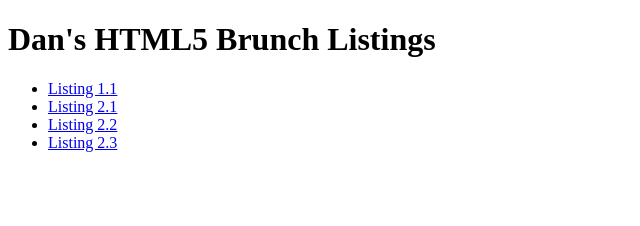
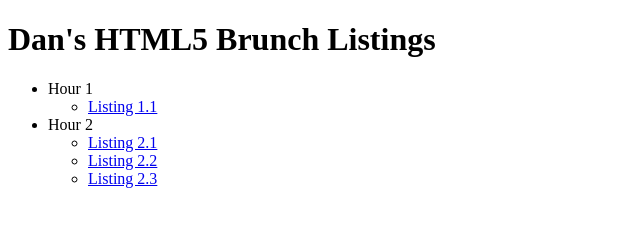
Before and after one commit to dansherpa/html5brunch, a plain HTML site: page index.html in a window 1280 px wide. Shown: the whole page, without its empty margins (0-640 px from the left). Drawn offline with Linux system fonts and the light colour scheme.

Commit message:
format index

```diff
--- a/index.html
+++ b/index.html
@@ -7,9 +7,15 @@
   <body>
   <h1>Dan's HTML5 Brunch Listings</h1>
   <ul>
-    <li><a href=Listing-1-1.html>Listing 1.1</a></li>
-    <li><a href=Listing-2-1.html>Listing 2.1</a></li>
-    <li><a href=Listing-2-2.html>Listing 2.2</a></li>
-    <li><a href=Listing-2-3.html>Listing 2.3</a></li>
+    <li>Hour 1</li>
+    <ul>
+      <li><a href=Listing-1-1.html>Listing 1.1</a></li>
+    </ul>
+    <li>Hour 2</li>
+    <ul>
+      <li><a href=Listing-2-1.html>Listing 2.1</a></li>
+      <li><a href=Listing-2-2.html>Listing 2.2</a></li>
+      <li><a href=Listing-2-3.html>Listing 2.3</a></li>
+    </ul>
   </ul>
 </html>
```
